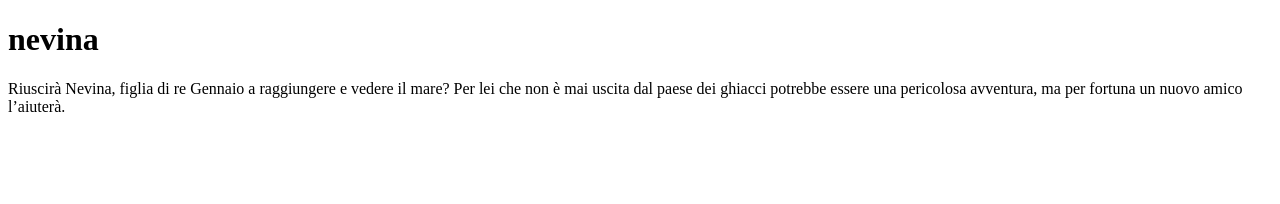
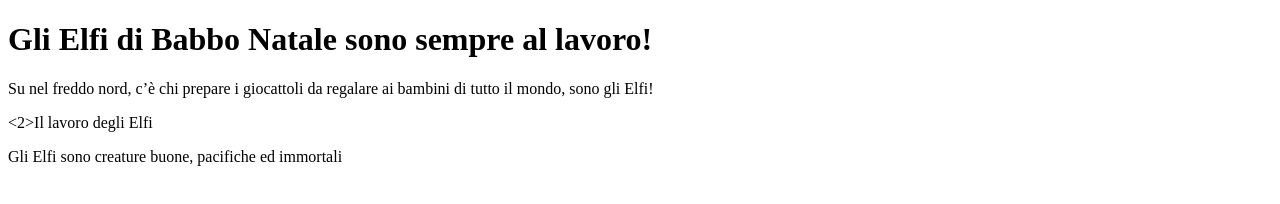
Before and after one commit to g3nn4r0g3k0/corso-git, a plain HTML site: page prova sito.html in a window 1280 px wide. Drawn offline with Linux system fonts and the light colour scheme.

Commit message:
modifica pagina

```diff
--- a/prova sito.html
+++ b/prova sito.html
@@ -3,6 +3,8 @@
 
 </head>
 <body>
-    <h1>nevina</h1>
-    <p>Riuscirà Nevina, figlia di re Gennaio a raggiungere e vedere il mare? Per lei che non è mai uscita dal paese dei ghiacci potrebbe essere una pericolosa avventura, ma per fortuna un nuovo amico l’aiuterà.</p>
+    <h1>Gli Elfi di Babbo Natale sono sempre al lavoro!</h1>
+    <p>Su nel freddo nord, c’è chi prepare i giocattoli da regalare ai bambini di tutto il mondo, sono gli Elfi!</p>
+    <2>Il lavoro degli Elfi</2>
+    <p> Gli Elfi sono creature buone, pacifiche ed immortali</p>
 </body>
```
